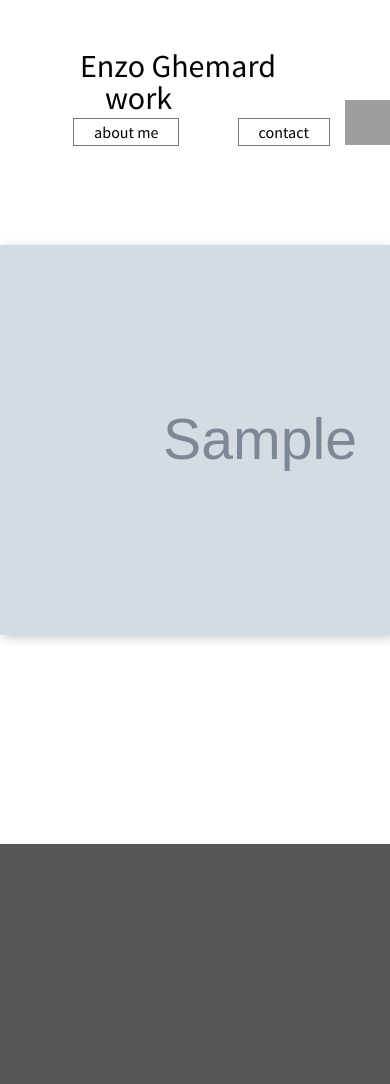
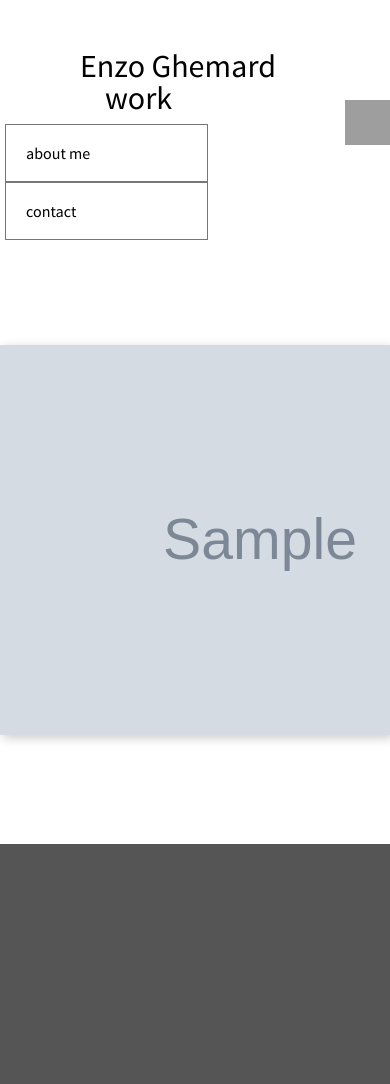
Before and after one commit to Enzuo/portfolio2015, a Django app: template portfolio/templates/portfolio/view_work.html in a window 390 px wide. Shown: the top 1084 px of the page. Run offline with Django 3.2, Linux system fonts and the light colour scheme; the template is opened without the code that fills it: most values are stand-ins (such as "Sample title", 1, 10 or a date in 2020); grey boxes marked "Sample" are stand-in pictures; style sheets or scripts are compiled from the project's sources; some libraries are stand-ins or nearby versions; grey boxes are pictures that could not be loaded.

Commit message:
Fix problem with filter bar on android, and start paving the web for mobile adaptation in the css

```diff
--- a/portfolio/static/portfolio/css/section_work.less
+++ b/portfolio/static/portfolio/css/section_work.less
@@ -132,7 +132,7 @@
 		right:0px;
 		top:0px;
 		height:100%;
-		overflow-x: hidden;
+		/*overflow-x: hidden;*/
 		width:@filter-width;
 
 		.filters-toggle.search{
@@ -186,7 +186,7 @@
 		}
 
 		.filter:last-child{
-			padding-bottom:50px;
+			padding-bottom:80px;
 		}
 
 		.filter img{
--- a/portfolio/static/portfolio/css/style.less
+++ b/portfolio/static/portfolio/css/style.less
@@ -14,7 +14,9 @@
 
 @import "section_work.less";
 /**********
- *
+ * This file is all about main structures
+ * Positions of elements toward each others
+ * Nothing concerning color, style unless it contributes to the sizing.
  *
  *********/
 
@@ -44,8 +46,11 @@ header{
 
 
 
-	/*Menu*/
+	/**
+	 * Menu structure
+	 * */
 
+	@media (min-width: 720px){
 		nav.menu{
 			display:block;
 			float:right;
@@ -58,6 +63,24 @@ header{
 			border: #747474 1px solid;
 			margin-right:55px;
 			white-space: nowrap;
+		}
+	}
+
+	@media (max-width: 720px){
+		nav.menu{
+			display:block;
+			float:left;
+			margin:5px
+		}
+
+		nav.menu a{
+			display:block;
+			text-decoration: none;
+			padding:20px 20px;
+			margin-right:55px;
+			white-space: nowrap;
+			width:100%;
+		}
 	}
 }
 
@@ -76,7 +99,7 @@ header{
 		}
 
 		nav.menu a{
-			border: #747474 1px solid;
+			border-color: #747474;
 		}
 	}
 
--- a/portfolio/templates/portfolio/worklist.html
+++ b/portfolio/templates/portfolio/worklist.html
@@ -34,7 +34,7 @@
 
 	{% if work_filters %}
 	<div id="filters">
-		<div style="width:100%; height:100%; overflow:hidden"> <!--android fix-->
+		<!--<div style="width:100%; height:100%; overflow:hidden"> android fix-->
 			<a class="filters-toggle search" href="">Toggle Filters</a>
 			<div id="filters-bar">
 				<a class="filters-toggle" href="">Close</a>
@@ -49,7 +49,7 @@
 				</div>
 				<a class="filters-reset" href="">Reset</a>
 			</div>
-		</div>
+		<!--</div>-->
 	</div>
 	{% endif%}
 
```
Lines whose indentation alone changed are shown as unchanged.
